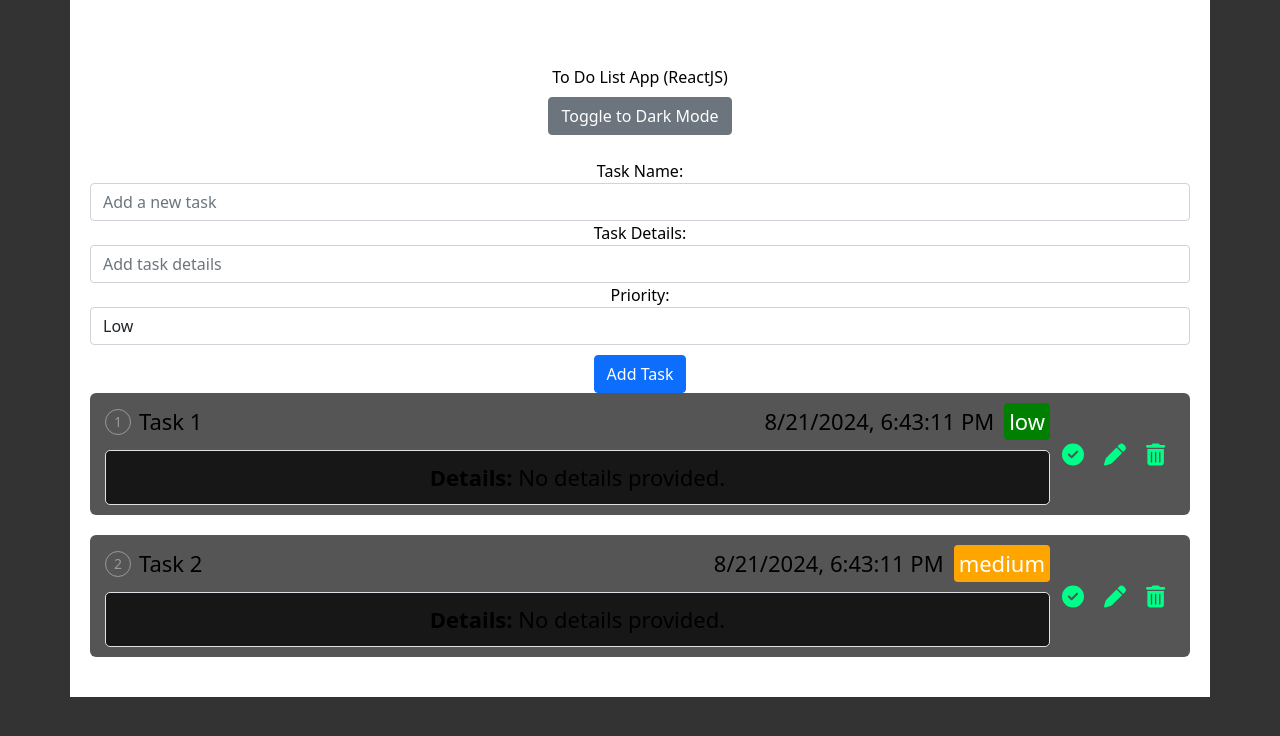
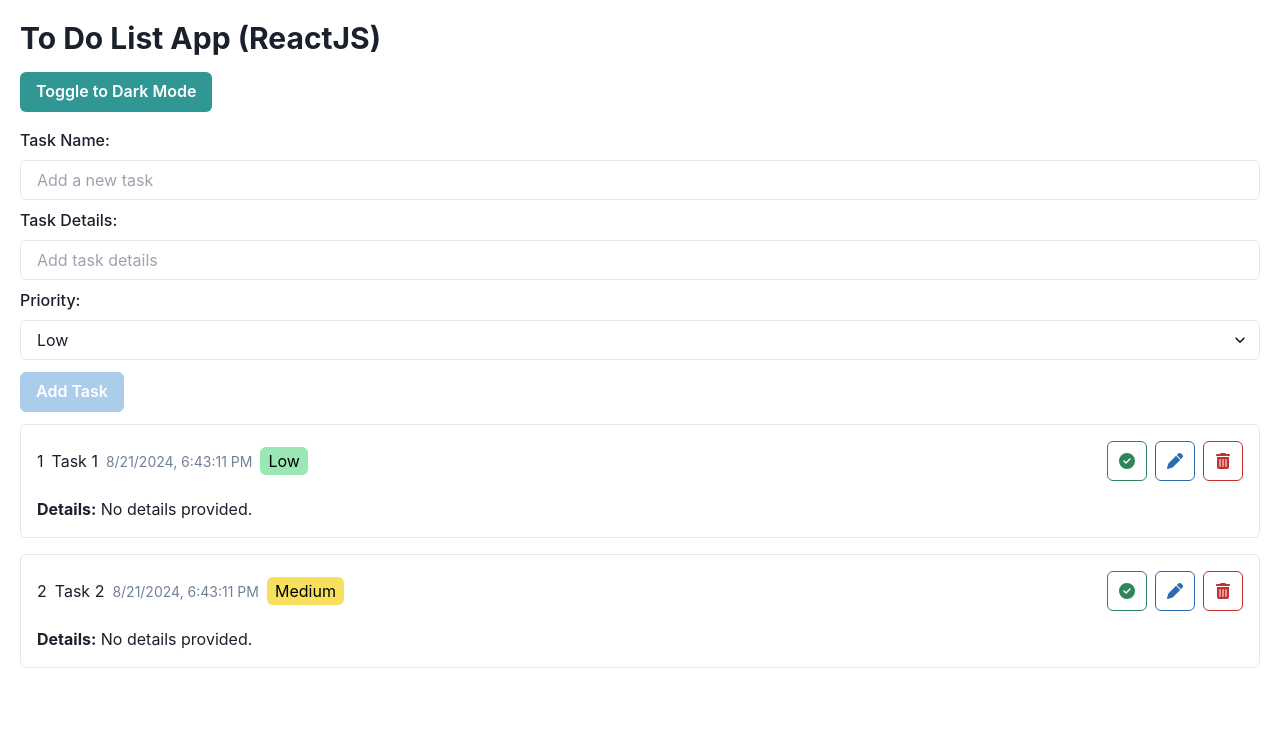
Before and after one commit to RadenSparks/React-Todo-List-V2, a React (Create React App) app: page / in a window 1280 px wide. Shown: the top 736 px of the page. Built offline with nearby package versions, Linux system fonts and the light colour scheme.

Commit message:
Intergrate Chakra UI Library
Massive UI Overhaul

```diff
--- a/package.json
+++ b/package.json
@@ -3,6 +3,9 @@
   "version": "0.1.0",
   "private": true,
   "dependencies": {
+    "@chakra-ui/react": "^2.8.2",
+    "@emotion/react": "^11.13.3",
+    "@emotion/styled": "^11.13.0",
     "@fortawesome/free-solid-svg-icons": "^6.1.1",
     "@fortawesome/react-fontawesome": "^0.1.18",
     "@testing-library/jest-dom": "^5.16.4",
@@ -10,7 +13,7 @@
     "@testing-library/user-event": "^13.5.0",
     "bootstrap": "^5.1.3",
     "clsx": "^2.1.1",
-    "framer-motion": "^11.3.28",
+    "framer-motion": "^11.3.29",
     "ldrs": "^1.0.2",
     "react": "^18.0.0",
     "react-dom": "^18.0.0",
--- a/src/App.css
+++ b/src/App.css
@@ -1130,20 +1130,8 @@
   border-radius: 5px;
 }
 
-.detailsSection textarea {
-  width: 100%;
-  margin-bottom: 10px;
-}
-
 .detailsSection button {
   margin-right: 5px;
-}
-.detailsSection {
-  margin-top: 10px;
-  padding: 10px;
-  background-color: #171718; /* Light background */
-  border: 1px solid #dee2e6; /* Border color */
-  border-radius: 5px;
 }
 
 .detailsSection textarea,
@@ -1152,9 +1140,6 @@
   margin-bottom: 10px;
 }
 
-.detailsSection button {
-  margin-right: 5px;
-}
 input,
 textarea {
   color: #000; /* Change this to a color that contrasts with your background */
--- a/src/App.js
+++ b/src/App.js
@@ -1,15 +1,23 @@
-import { useState } from 'react';
+import { useState, useEffect } from 'react';
+import { ChakraProvider, Box, Button, Heading, Text, VStack, extendTheme } from '@chakra-ui/react';
 import AddTaskForm from './components/AddTaskForm.jsx';
 import UpdateForm from './components/UpdateForm.jsx';
 import ToDo from './components/ToDo.jsx';
 
-import 'bootstrap/dist/css/bootstrap.min.css';
-import './App.css';
-import React from "react";
+// Create a theme that supports light and dark modes
+const theme = extendTheme({
+  config: {
+    initialColorMode: 'light',
+    useSystemColorMode: false,
+  },
+});
 
 function App() {
   // Theme State
-  const [isDarkMode, setIsDarkMode] = useState(false);
+  const [isDarkMode, setIsDarkMode] = useState(() => {
+    const savedMode = localStorage.getItem('isDarkMode');
+    return savedMode === 'true';
+  });
 
   // Tasks (ToDo List) State
   const [toDo, setToDo] = useState([
@@ -23,12 +31,12 @@
 
   // Add task
   const addTask = (priority, details) => {
-    if (newTask) {
-      const newId = toDo.length ? Math.max(toDo.map(task => task.id)) + 1 : 1; // Better ID generation
+    if (newTask.trim()) { // Validate input
+      const newId = toDo.length ? Math.max(toDo.map(task => task.id)) + 1 : 1;
 
       setToDo([
         ...toDo,
-        { id: newId, title: newTask, status: false, createdAt: new Date().toLocaleString(), priority, details } // Include details
+        { id: newId, title: newTask, status: false, createdAt: new Date().toLocaleString(), priority, details }
       ]);
 
       setNewTask('');
@@ -37,15 +45,15 @@
 
   // Delete task
   const deleteTask = (id) => {
+    if (window.confirm("Are you sure you want to delete this task?")) {
       setToDo(toDo.filter(task => task.id !== id));
+    }
   };
 
   // Mark task as done or completed
   const markDone = (id) => {
-    setToDo(toDo.map(
-      task => task.id === id
-        ? ({ ...task, status: !task.status })
-        : task
+    setToDo(toDo.map(task =>
+      task.id === id ? { ...task, status: !task.status } : task
     ));
   };
 
@@ -55,7 +63,7 @@
   };
 
   // Change task for update
-  const changeHolder = (e) => {
+  const handleUpdateChange = (e) => {
     setUpdateData({ ...updateData, title: e.target.value });
   };
 
@@ -71,22 +79,27 @@
 
   // Toggle Theme
   const toggleTheme = () => {
-    setIsDarkMode(!isDarkMode);
+    const newMode = !isDarkMode;
+    setIsDarkMode(newMode);
+    localStorage.setItem('isDarkMode', newMode); // Save preference in local storage
   };
 
+  useEffect(() => {
+    document.body.setAttribute('data-theme', isDarkMode ? 'dark' : 'light');
+  }, [isDarkMode]);
+
   return (
-    <div className={`container App ${isDarkMode ? 'dark-mode' : 'light-mode'}`}>
-      <br /><br />
-      <h2>To Do List App (ReactJS)</h2>
-      <button onClick={toggleTheme} className="btn btn-secondary" aria-label={`Switch to ${isDarkMode ? 'Light' : 'Dark'} Mode`}>
+    <ChakraProvider theme={theme}>
+      <Box className={`App ${isDarkMode ? 'dark-mode' : 'light-mode'}`} p={5}>
+        <Heading as="h2" size="lg" mb={4}>To Do List App (ReactJS)</Heading>
+        <Button onClick={toggleTheme} colorScheme="teal" mb={4}>
           Toggle to {isDarkMode ? 'Light' : 'Dark'} Mode
-      </button>
-      <br /><br />
+        </Button>
 
         {updateData ? (
           <UpdateForm
             updateData={updateData}
-          changeHolder={changeHolder}
+            changeHolder={handleUpdateChange}
             updateTask={updateTask}
             cancelUpdate={cancelUpdate}
           />
@@ -98,16 +111,19 @@
           />
         )}
 
-      {toDo.length === 0 && <p>No Tasks...</p>}
-
+        {toDo.length === 0 ? (
+          <Text>No Tasks...</Text>
+        ) : (
           <ToDo
             toDo={toDo}
             markDone={markDone}
             setUpdateData={setUpdateData}
             deleteTask={deleteTask}
-        updateTask={updateTask} // Pass the updateTask function here
+            updateTask={updateTask}
           />
-    </div>
+        )}
+      </Box>
+    </ChakraProvider>
   );
 }
 
--- a/src/components/AddTaskForm.jsx
+++ b/src/components/AddTaskForm.jsx
@@ -1,12 +1,13 @@
 import React, { useState } from 'react';
 import PropTypes from 'prop-types';
+import { Box, Input, Select, Button, FormLabel, Stack } from '@chakra-ui/react';
 
 const AddTaskForm = ({ newTask, setNewTask, addTask }) => {
   const [taskDetails, setTaskDetails] = useState(''); // State for task details
   const [priority, setPriority] = useState('low'); // Default priority
 
   const handleAddTask = () => {
-    if (newTask) {
+    if (newTask.trim()) { // Ensure task name is not just whitespace
       addTask(priority, taskDetails); // Pass the selected priority and details
       setNewTask(''); // Reset task name
       setTaskDetails(''); // Reset task details
@@ -21,41 +22,46 @@
   };
 
   return (
-    <div>
-      <label htmlFor="taskName">Task Name:</label>
-      <input
+    <Box mb={3}> {/* Margin-bottom for spacing */}
+      <FormLabel htmlFor="taskName">Task Name:</FormLabel>
+      <Input
         id="taskName"
         value={newTask}
         onChange={(e) => setNewTask(e.target.value)}
-        className="form-control"
         placeholder="Add a new task"
         onKeyPress={handleKeyPress}
+        aria-required="true" // Accessibility attribute
       />
 
-      <label htmlFor="taskDetails">Task Details:</label>
-      <input
+      <FormLabel htmlFor="taskDetails" mt={2}>Task Details:</FormLabel>
+      <Input
         id="taskDetails"
         value={taskDetails}
         onChange={(e) => setTaskDetails(e.target.value)}
-        className="form-control"
         placeholder="Add task details"
         onKeyPress={handleKeyPress}
       />
 
-      <label htmlFor="taskPriority">Priority:</label>
-      <select
+      <FormLabel htmlFor="taskPriority" mt={2}>Priority:</FormLabel>
+      <Select
         id="taskPriority"
         value={priority}
         onChange={(e) => setPriority(e.target.value)}
-        className="form-control"
       >
         <option value="low">Low</option>
         <option value="medium">Medium</option>
         <option value="high">High</option>
-      </select>
+      </Select>
 
-      <button onClick={handleAddTask} className="btn btn-primary">Add Task</button>
-    </div>
+      <Button
+        onClick={handleAddTask}
+        colorScheme="blue" // Chakra UI color scheme for button
+        mt={3} // Margin-top for spacing
+        isDisabled={!newTask.trim()} // Disable button if task name is empty or whitespace
+      >
+        Add Task
+      </Button>
+    </Box>
   );
 };
 
--- a/src/components/ToDo.jsx
+++ b/src/components/ToDo.jsx
@@ -1,6 +1,13 @@
 import React, { useState } from 'react';
 import { FontAwesomeIcon } from '@fortawesome/react-fontawesome';
 import { faCircleCheck, faPen, faTrashCan } from '@fortawesome/free-solid-svg-icons';
+import { Box, Text, Input, Button, Textarea, Flex, IconButton, Stack } from '@chakra-ui/react';
+
+const priorityColors = {
+  low: 'green.200', // Light green for low priority
+  medium: 'yellow.300', // Light yellow for medium priority
+  high: 'red.300', // Light red for high priority
+};
 
 const ToDo = ({ toDo, markDone, setUpdateData, deleteTask, updateTask }) => {
   const [editingTaskId, setEditingTaskId] = useState(null);
@@ -20,69 +27,91 @@
           const createdAt = new Date(task.createdAt).toLocaleString();
 
           return (
-            <React.Fragment key={task.id}>
-              <div className="col taskBg">
-                <div className={task.status ? 'done' : ''}>
+            <Box key={task.id} p={4} borderWidth={1} borderRadius="md" mb={4} className="taskBg">
+              <Flex alignItems="center" justifyContent="space-between">
+                <Text fontWeight={task.status ? 'bold' : 'normal'} textDecoration={task.status ? 'line-through' : 'none'}>
                   <span className="taskNumber">{index + 1}</span>
                   {editingTaskId === task.id ? (
-                    <input
-                      type="text"
+                    <Input
                       value={editedTitle}
                       onChange={(e) => setEditedTitle(e.target.value)}
                       placeholder="Edit task title..."
-                      style={{ color: '#000', backgroundColor: '#fff', margin: '10px 0', width: '100%' }}
+                      mt={2}
                     />
                   ) : (
-                    <span className="taskText">{task.title}</span>
+                    <Text as="span" ml={2}>{task.title}</Text>
                   )}
-                  <span className="taskTime" style={{ marginLeft: '10px' }}>{createdAt}</span> {/* Added margin-left */}
-                  <span className={`taskPriority ${task.priority}`}>{task.priority}</span>
-                </div>
-                <div className="iconsWrap">
-                  <span title="Completed / Not Completed" onClick={() => markDone(task.id)}>
-                    <FontAwesomeIcon icon={faCircleCheck} />
-                  </span>
-                  <span title="Edit" onClick={() => {
+                  <Text as="span" ml={2} fontSize="sm" color="gray.500">{createdAt}</Text>
+                  <Box
+                    as="span"
+                    ml={2}
+                    bg={priorityColors[task.priority]}
+                    color="black"
+                    px={2}
+                    py={1}
+                    borderRadius="md"
+                  >
+                    {task.priority.charAt(0).toUpperCase() + task.priority.slice(1)}
+                  </Box>
+                </Text>
+                <Flex>
+                  <IconButton
+                    icon={<FontAwesomeIcon icon={faCircleCheck} />}
+                    onClick={() => markDone(task.id)}
+                    aria-label="Mark as done"
+                    variant="outline"
+                    colorScheme="green"
+                    mr={2}
+                  />
+                  <IconButton
+                    icon={<FontAwesomeIcon icon={faPen} />}
+                    onClick={() => {
                       setEditingTaskId(task.id);
                       setEditedTitle(task.title);
                       setEditedDetails(task.details || '');
-                  }}>
-                    <FontAwesomeIcon icon={faPen} />
-                  </span>
-                  <span title="Delete" onClick={() => deleteTask(task.id)}>
-                    <FontAwesomeIcon icon={faTrashCan} />
-                  </span>
-                </div>
-                <div className="detailsSection" style={{ display: 'flex', flexDirection: 'column', gap: '10px', marginTop: '10px' }}>
-                  <p><strong>Details:</strong> {task.details || 'No details provided.'}</p>
+                    }}
+                    aria-label="Edit task"
+                    variant="outline"
+                    colorScheme="blue"
+                    mr={2}
+                  />
+                  <IconButton
+                    icon={<FontAwesomeIcon icon={faTrashCan} />}
+                    onClick={() => deleteTask(task.id)}
+                    aria-label="Delete task"
+                    variant="outline"
+                    colorScheme="red"
+                  />
+                </Flex>
+              </Flex>
+              <Stack spacing={2} mt={4}>
+                <Text><strong>Details:</strong> {task.details || 'No details provided.'}</Text>
                 {editingTaskId === task.id && (
                   <>
-                      <textarea
+                    <Textarea
                       value={editedDetails}
                       onChange={(e) => setEditedDetails(e.target.value)}
                       rows={3}
                       placeholder="Edit task details..."
-                        style={{ color: '#000', backgroundColor: '#fff', margin: '10px 0', width: '100%' }}
                     />
-                      <div style={{ display: 'flex', justifyContent: 'space-between' }}>
-                        <button
+                    <Flex justifyContent="space-between">
+                      <Button
                         onClick={() => handleEditTask(task.id)}
-                          style={{ backgroundColor: 'blue', color: 'white', padding: '8px 12px', border: 'none', borderRadius: '4px' }}
+                        colorScheme="blue"
                       >
                         Save
-                        </button>
-                        <button
+                      </Button>
+                      <Button
                         onClick={() => setEditingTaskId(null)}
-                          style={{ backgroundColor: 'red', color: 'white', padding: '8px 12px', border: 'none', borderRadius: '4px' }}
+                        colorScheme="red"
                       >
                         Cancel
-                        </button>
-                      </div>
+                      </Button>
+                    </Flex>
                   </>
                 )}
-                </div>
-              </div>
-            </React.Fragment>
+              </Stack>
+            </Box>
           );
         })
       }
--- a/src/components/UpdateForm.jsx
+++ b/src/components/UpdateForm.jsx
@@ -1,39 +1,54 @@
+import React from 'react';
+import { Box, Button, Input, Select } from '@chakra-ui/react';
+
 const UpdateForm = ({ updateData, changeHolder, updateTask, cancelUpdate }) => {
+  const handleChange = (e) => {
+    changeHolder(e);
+  };
+
   return (
-    <>
-      <div className="row align-items-center"> {/* Align items vertically in the center */}
-        <div className="col">
-          {/* Input field for updating the task title */}
-          <input
-            value={updateData && updateData.title} // Binds the input value to updateData.title if updateData exists
-            onChange={(e) => changeHolder(e)} // Calls changeHolder function to update the input value on change
-            className="form-control form-control-lg" // Applies Bootstrap styling
+    <Box display="flex" alignItems="center" mb={4}> {/* Flex container for alignment */}
+      <Box flex="1" mr={2}> {/* Flex item for input field */}
+        <Input
+          value={updateData?.title || ''} // Binds the input value to updateData.title if updateData exists
+          onChange={handleChange} // Calls changeHolder function to update the input value on change
+          placeholder="Update task title..." // Placeholder text
+          aria-label="Task Title" // Accessibility label
+          size="lg" // Size of the input
         />
-        </div>
-        <div className="col-auto">
-          {/* Dropdown for selecting task priority */}
-          <select className="form-select form-select-lg" onChange={(e) => changeHolder(e)} value={updateData.priority}>
+      </Box>
+      <Box mr={2}> {/* Flex item for dropdown */}
+        <Select
+          onChange={handleChange}
+          value={updateData?.priority || 'low'} // Default to 'low' if no priority is set
+          aria-label="Task Priority" // Accessibility label
+          size="lg" // Size of the select
+        >
           <option value="low">Low</option>
           <option value="medium">Medium</option>
           <option value="high">High</option>
-          </select>
-        </div>
-        <div className="col-auto">
-          {/* Button to save the updated task */}
-          <button
+        </Select>
+      </Box>
+      <Box> {/* Flex item for buttons */}
+        <Button
           onClick={updateTask} // Calls updateTask function when clicked
-            className="btn btn-lg btn-success mr-2" // Applies Bootstrap styling and margin
-          >Update</button>
-          {/* Button to cancel the update action */}
-          <button
+          colorScheme="green" // Chakra UI color scheme for success
+          size="lg" // Size of the button
+          isDisabled={!updateData?.title?.trim()} // Disable if title is empty or whitespace
+          mr={2} // Margin right
+        >
+          Update
+        </Button>
+        <Button
           onClick={cancelUpdate} // Calls cancelUpdate function when clicked
-            className="btn btn-lg btn-warning" // Applies Bootstrap styling for a warning button
-          >Cancel</button>
-        </div>
-      </div>
-      <br />
-    </>
+          colorScheme="yellow" // Chakra UI color scheme for warning
+          size="lg" // Size of the button
+        >
+          Cancel
+        </Button>
+      </Box>
+    </Box>
   );
-}
+};
 
 export default UpdateForm; // Exports the UpdateForm component for use in other parts of the application
```
Also changed, not shown: 1 other file (tests, documents, lock files or other folders). Lines whose indentation alone changed are shown as unchanged.
